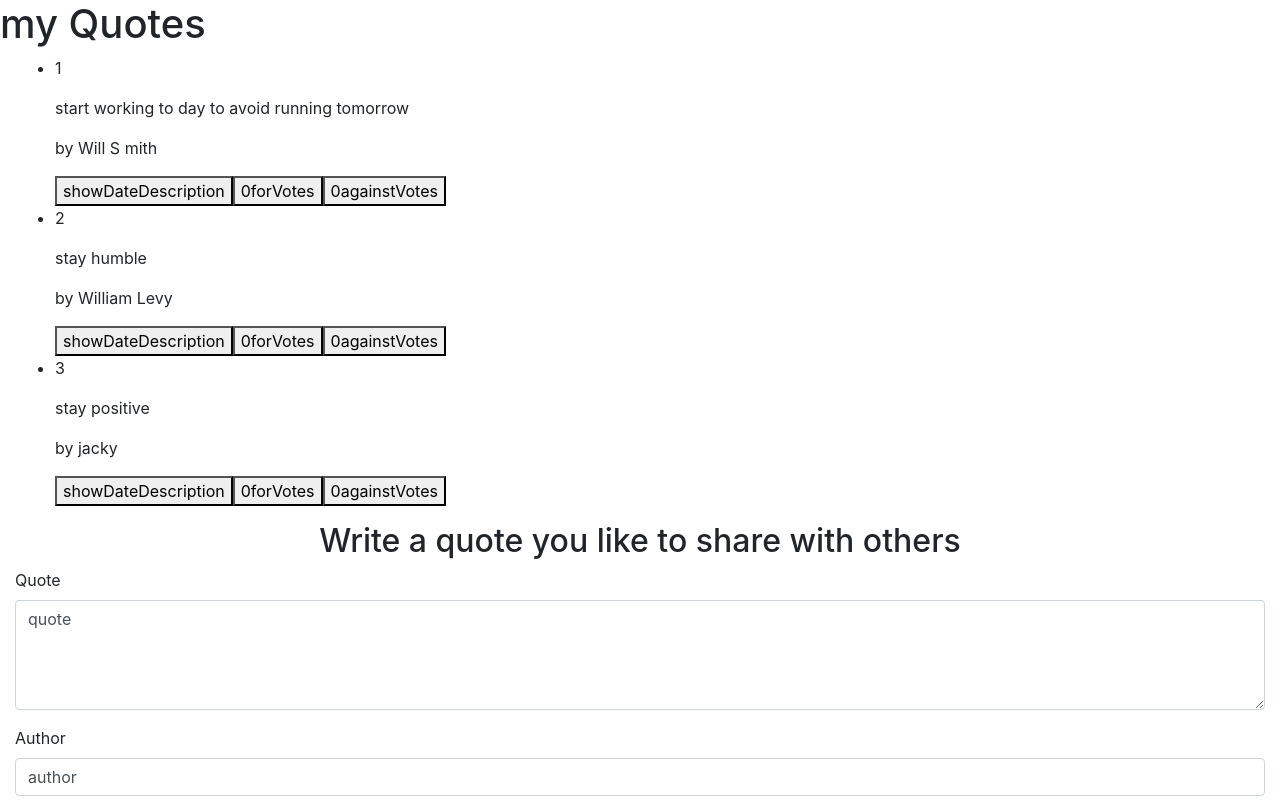
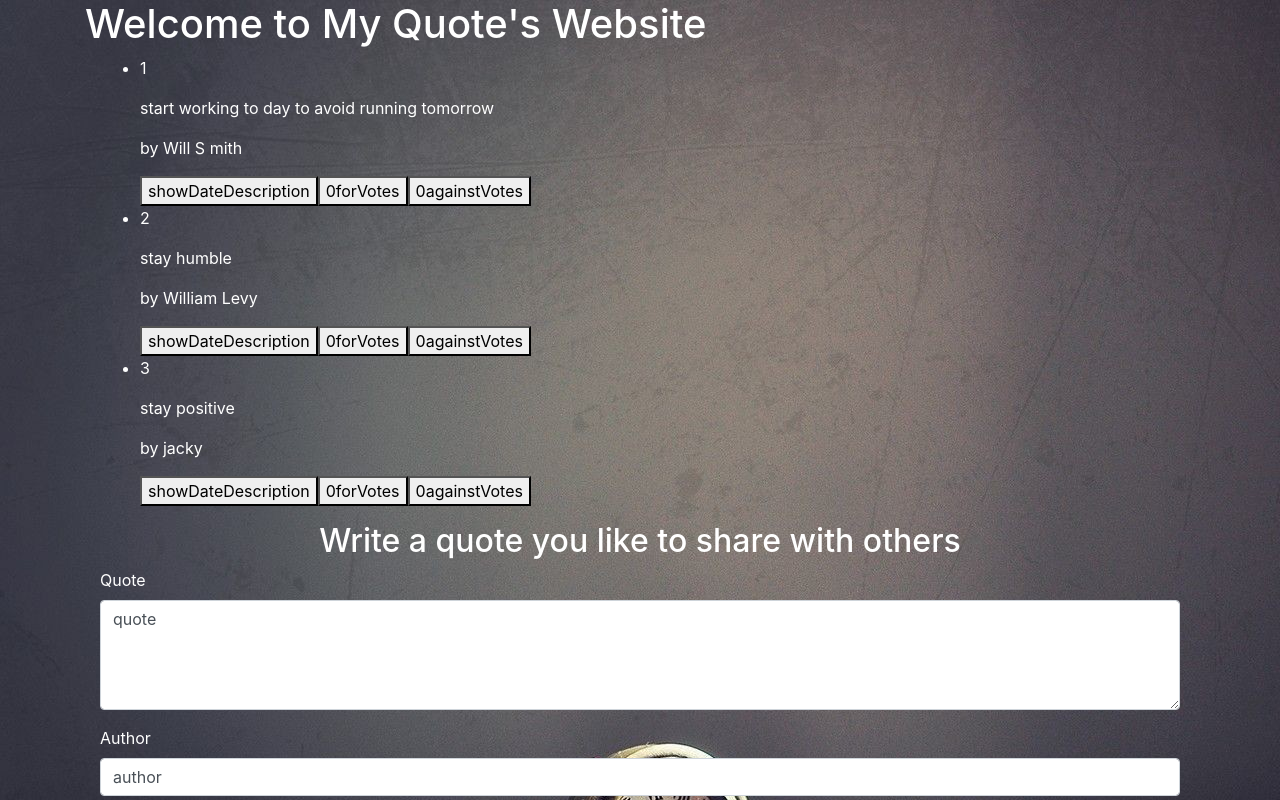
Before and after one commit to mukamisha/corepro, an Angular app: page / in a window 1280 px wide. Shown: the top 800 px of the page. Built offline with nearby package versions, Linux system fonts and the light colour scheme.

Commit message:
styling my webpage

```diff
--- a/src/app/app.component.html
+++ b/src/app/app.component.html
@@ -1,5 +1,5 @@
-<h1>my Quotes</h1>
-<div>
 
+<div class="container">
+    <h1>Welcome to My Quote's Website</h1>
 <app-kevin></app-kevin>
 </div>
--- a/src/app/kevin/kevin.component.css
+++ b/src/app/kevin/kevin.component.css
@@ -0,0 +1,3 @@
+/* .container{
+background-image:url("src/assets/images/watch.jpg");
+} */
--- a/src/index.html
+++ b/src/index.html
@@ -7,8 +7,10 @@
 
   <meta name="viewport" content="width=device-width, initial-scale=1">
   <link rel="icon" type="image/x-icon" href="favicon.ico">
+  <!-- <link rel="stylesheet" href="kevin.component.css"> -->
 </head>
-<body>
+<body style="background-image:url(/assets/images/watch.jpg);color:white;height:1000px">
+
   <app-root></app-root>
 </body>
 </html>
```
Also changed, not shown: src/assets/images/watch.jpg (added), src/styles.css (line endings or trailing spaces).
